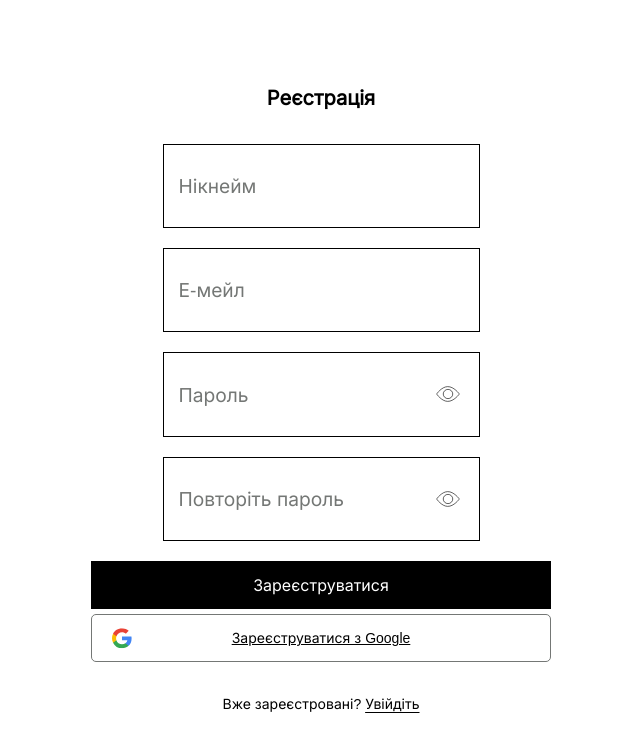
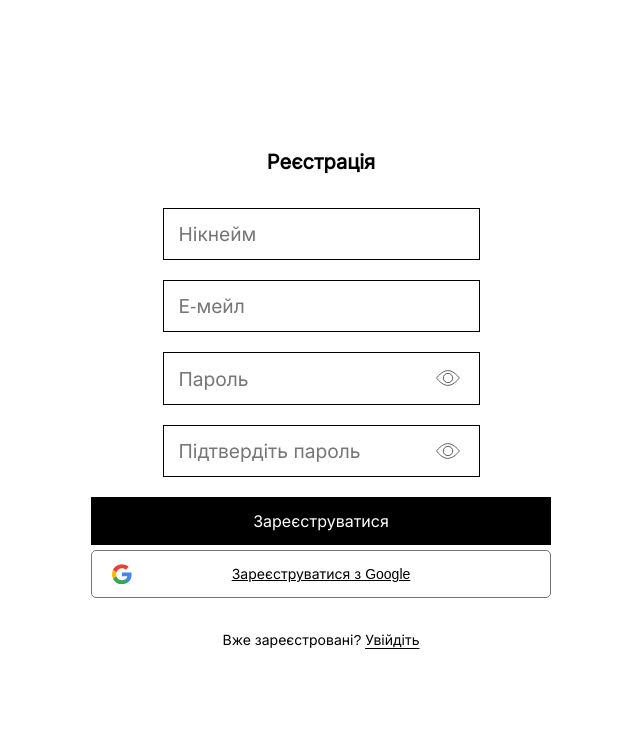
Before and after one commit to StepanovAndrii/rozpodil, an Angular app in the folder frontend/: page /register in a window 1280 px wide. Shown: the top 752 px of the page, without its empty margins (319-959 px from the left). Built offline with nearby package versions, Linux system fonts and the light colour scheme.

Commit message:
feat(registration.component): add validators to form

```diff
--- a/frontend/src/app/core/components/input-field/input-field.component.scss
+++ b/frontend/src/app/core/components/input-field/input-field.component.scss
@@ -45,7 +45,7 @@
 @include media.screen-size(sm) {
     .input-field {
         .input-field__input {
-            padding: 2rem;
+            padding: 1rem 2rem; // TODO
         }
         .input-field__label {
             font-size: 1.2rem;
--- a/frontend/src/app/core/components/input-field/input-field.component.ts
+++ b/frontend/src/app/core/components/input-field/input-field.component.ts
@@ -11,8 +11,8 @@ import {
   NG_VALUE_ACCESSOR
 } from '@angular/forms';
 
-import { OnChangeFn } from '../types/on-change-fn.types';
-import { OnTouchedFn } from '../types/on-touched-fn.types';
+import { OnChangeFn } from '../../types/on-change-fn.types';
+import { OnTouchedFn } from '../../types/on-touched-fn.types';
 
 @Component({
   selector: 'app-input-field',
--- a/frontend/src/app/core/components/password-field/password-field.component.ts
+++ b/frontend/src/app/core/components/password-field/password-field.component.ts
@@ -14,8 +14,8 @@ import {
   NG_VALUE_ACCESSOR
 } from '@angular/forms';
 
-import { OnChangeFn } from '../types/on-change-fn.types';
-import { OnTouchedFn } from '../types/on-touched-fn.types';
+import { OnChangeFn } from '../../types/on-change-fn.types';
+import { OnTouchedFn } from '../../types/on-touched-fn.types';
 
 @Component({
   selector: 'app-password-field',
--- a/frontend/src/app/features/login/login.component.ts
+++ b/frontend/src/app/features/login/login.component.ts
@@ -10,7 +10,11 @@ import { InputFieldComponent } from "../../core/components/input-field/input-fie
 
 @Component({
   selector: 'app-login',
-  imports: [RouterLink, PasswordFieldComponent, InputFieldComponent],
+  imports: [
+    RouterLink,
+    PasswordFieldComponent,
+    InputFieldComponent
+  ],
   templateUrl: './login.component.html',
   styleUrl: './login.component.scss'
 })
--- a/frontend/src/app/features/registration/registration.component.html
+++ b/frontend/src/app/features/registration/registration.component.html
@@ -24,7 +24,7 @@
             inputFieldId="passwordRepetition"
             formControlName="passwordRepetition">
 
-            Повторіть пароль
+            Підтвердіть пароль
         </app-password-field>
         <div class="inputs">
             <button
@@ -42,7 +42,6 @@
             <a
                 routerLink="{{loginUrl}}"
                 class="login-link">
-
                 Увійдіть
             </a>
         </p>
--- a/frontend/src/app/features/registration/registration.component.ts
+++ b/frontend/src/app/features/registration/registration.component.ts
@@ -1,4 +1,5 @@
 import {
+  AfterViewInit,
   Component,
   OnInit
 } from '@angular/core';
@@ -6,7 +7,8 @@ import {
 import {
   FormGroup,
   ReactiveFormsModule,
-  FormBuilder
+  FormBuilder,
+  Validators
 } from '@angular/forms';
 
 import {
@@ -16,6 +18,12 @@ import {
 
 import { InputFieldComponent } from "../../core/components/input-field/input-field.component";
 import { PasswordFieldComponent } from "../../core/components/password-field/password-field.component";
+import { lowercaseValidator } from '../../core/validators/lowercase.validator';
+import { uppercaseValidator } from '../../core/validators/uppercase.validator';
+import { noWhitespaceValidator } from '../../core/validators/no-whitespace.validator';
+import { oneDigitValidator } from '../../core/validators/one-digit.validator';
+import { specialSymbolValidator } from '../../core/validators/one-special-symbol.validator';
+import { passwordMismatchValidator } from '../../core/validators/password-mismatch.validator';
 
 @Component({
   selector: 'app-registration',
@@ -29,7 +37,7 @@ import { PasswordFieldComponent } from "../../core/components/password-field/pas
   styleUrl: './registration.component.scss'
 })
 
-export class RegistrationComponent implements OnInit{
+export class RegistrationComponent implements OnInit, AfterViewInit{
   public registerWithGoogleUrl: string = "";
   public loginUrl: string = "/login";
 
@@ -40,17 +48,12 @@ export class RegistrationComponent implements OnInit{
     private formBuilder: FormBuilder
   ) { }
 
-  ngOnInit(): void {
+  public ngOnInit(): void {
     this.initForm();
   }
 
-  private initForm() {
-    this.registrationForm = this.formBuilder.group ({
-      username: [''],
-      email: [''],
-      password: [''],
-      passwordRepetition: ['']
-    });
+  public ngAfterViewInit(): void {
+    this.runAnimeAnimation();
   }
 
   public changeToLogin() {
@@ -59,4 +62,50 @@ export class RegistrationComponent implements OnInit{
       { replaceUrl: true }
     );
   }
+
+  private setPasswordMismatchValidator(): void {
+    const passwordControl = this.registrationForm.get('password');
+    const passwordRepetitionControl = this.registrationForm.get('passwordRepetition');
+
+    if (passwordControl && passwordRepetitionControl) {
+      passwordRepetitionControl.setValidators([
+        passwordMismatchValidator(passwordControl)
+      ]);
+    }
+  }
+
+  private initForm() {
+    this.registrationForm = this.formBuilder.group ({
+      username: ['', [
+        Validators.minLength(3),
+        Validators.maxLength(30),
+        Validators.required
+      ]],
+      email: ['', [
+        Validators.minLength(5),
+        Validators.maxLength(100),
+        Validators.required,
+        Validators.email
+      ]],
+      password: ['', [
+        Validators.minLength(8),
+        Validators.maxLength(64),
+        Validators.required,
+        lowercaseValidator(),
+        uppercaseValidator(),
+        noWhitespaceValidator(),
+        oneDigitValidator(),
+        specialSymbolValidator()
+      ]],
+      passwordRepetition: ['', [
+        Validators.required
+      ]]
+    });
+
+    this.setPasswordMismatchValidator();
+  }
+
+  private runAnimeAnimation(): void {
+
+  }
 }
--- a/frontend/svgo.config.mjs
+++ b/frontend/svgo.config.mjs
@@ -1,7 +1,7 @@
 // --config svgo.config.mjs
 
 export default {
-    multipass: false,
+    multipass: true,
     datauri: 'unenc',
     js2svg: {
         indent: 4,
```
